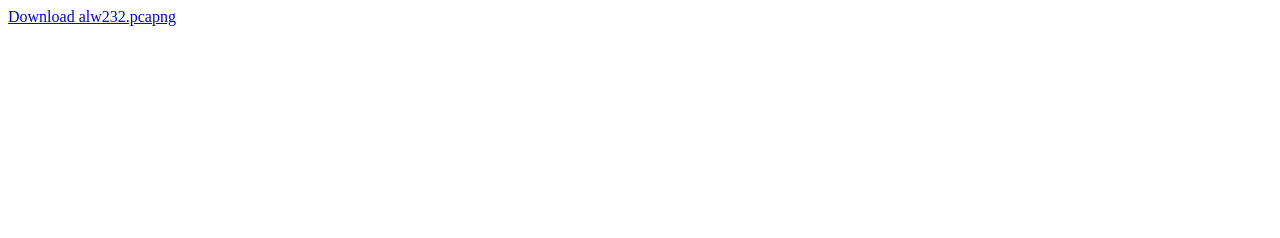
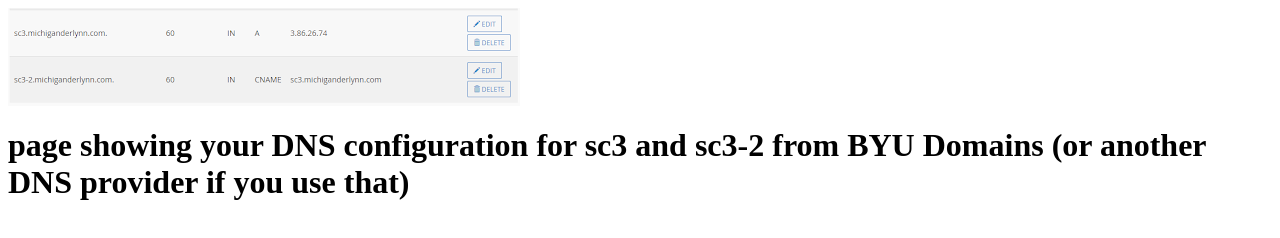
Before and after one commit to aLynn8/IS404SkillCheck3, a plain HTML site: page index.html in a window 1280 px wide. Drawn offline with Linux system fonts and the light colour scheme.

Commit message:
Update index.html

```diff
--- a/index.html
+++ b/index.html
@@ -1,3 +1,10 @@
-<!DOCTYPE html>
-<a href="alw232.pcapng" download>Download alw232.pcapng</a>
+<html>
+<head>
+  <title>sc3-2.michiganderlynn.com</title>
+</head>
+<body>
+  <img src="DNSconfig.png" alt="DNS Config">
+  <h1>page showing your DNS configuration for sc3 and sc3-2
+from BYU Domains (or another DNS provider if you use that)</h1>
+</body>
 </html>
```
